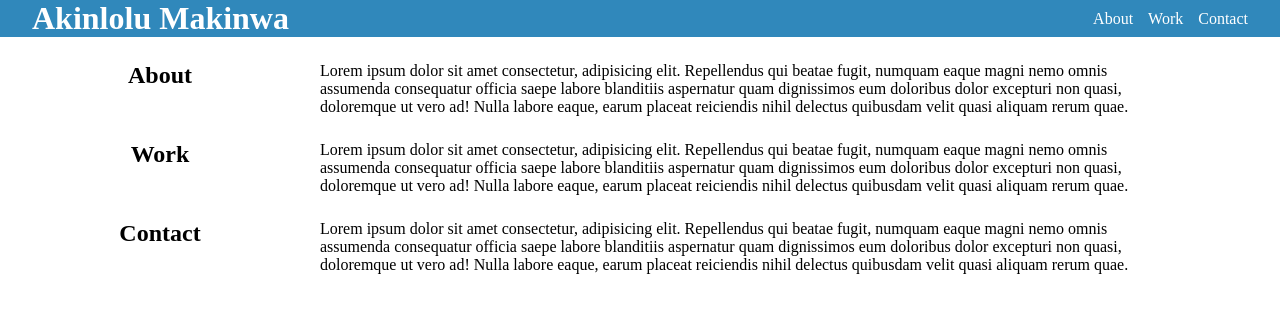
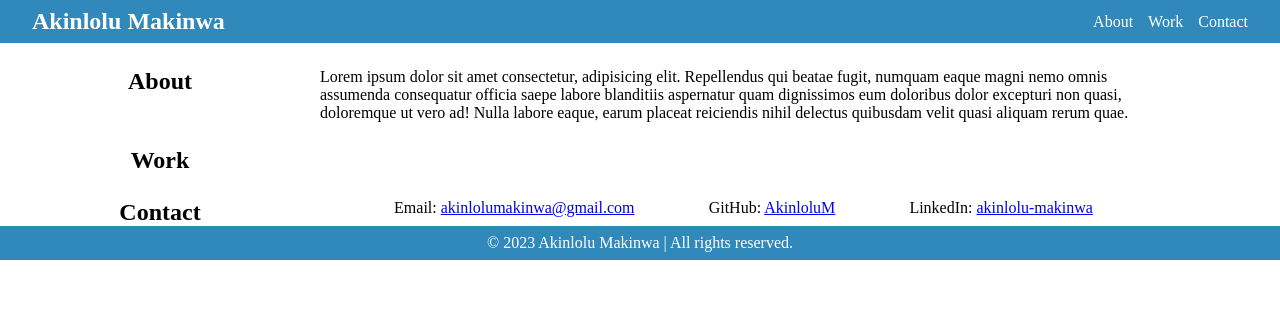
Before and after one commit to AkinloluM/Portfolio, a plain HTML site: page index.html in a window 1280 px wide. Drawn offline with Linux system fonts and the light colour scheme.

Commit message:
setup footer

```diff
--- a/assets/style/style.css
+++ b/assets/style/style.css
@@ -7,8 +7,7 @@ header {
     display: flex;
     align-items: center;
     justify-content: space-between;
-    padding-left: 2rem;
-    padding-right: 2rem;
+    padding: 8px 2rem;
     background-color: rgb(48, 136, 187);
     color: white;
 }
@@ -44,3 +43,17 @@ nav ul a:hover {
 .right {
     width: 65%;
 }
+
+.right ul {
+    display: flex;
+    justify-content: space-evenly;
+}
+
+
+footer {
+    background-color: rgb(48, 136, 187);
+    text-align: center;
+    color: white;
+    padding-top: 8px;
+    padding-bottom: 8px;
+}
--- a/index.html
+++ b/index.html
@@ -11,7 +11,7 @@
 <body>
     <header>
         <div>
-            <h1>Akinlolu Makinwa</h1>
+            <h2>Akinlolu Makinwa</h2>
         </div>
         <nav>
             <ul>
@@ -41,7 +41,7 @@
                 <h1>Work</h1>
             </div>
             <div class="right">
-                <p>Lorem ipsum dolor sit amet consectetur, adipisicing elit. Repellendus qui beatae fugit, numquam eaque magni nemo omnis assumenda consequatur officia saepe labore blanditiis aspernatur quam dignissimos eum doloribus dolor excepturi non quasi, doloremque ut vero ad! Nulla labore eaque, earum placeat reiciendis nihil delectus quibusdam velit quasi aliquam rerum quae.</p>
+
             </div>
         </section>
         <section class="contact" id="contact">
@@ -49,11 +49,17 @@
                 <h1>Contact</h1>
             </div>
             <div class="right">
-                <p>Lorem ipsum dolor sit amet consectetur, adipisicing elit. Repellendus qui beatae fugit, numquam eaque magni nemo omnis assumenda consequatur officia saepe labore blanditiis aspernatur quam dignissimos eum doloribus dolor excepturi non quasi, doloremque ut vero ad! Nulla labore eaque, earum placeat reiciendis nihil delectus quibusdam velit quasi aliquam rerum quae.</p>
+                <ul>
+                    <li>Email: <a href="mailto:akinlolumakinwa@gmail.com">akinlolumakinwa@gmail.com</a></li>
+                    <li>GitHub: <a href="https://github.com/AkinloluM">AkinloluM</a></li>
+                    <li>LinkedIn: <a href="https://www.linkedin.com/in/akinlolu-makinwa/">akinlolu-makinwa</a></li>
+                </ul>
             </div>
         </section>
     </main>
-
+    <footer>
+        <p>© 2023 Akinlolu Makinwa | All rights reserved.</p>
+    </footer>
 
 
 </body>
```
